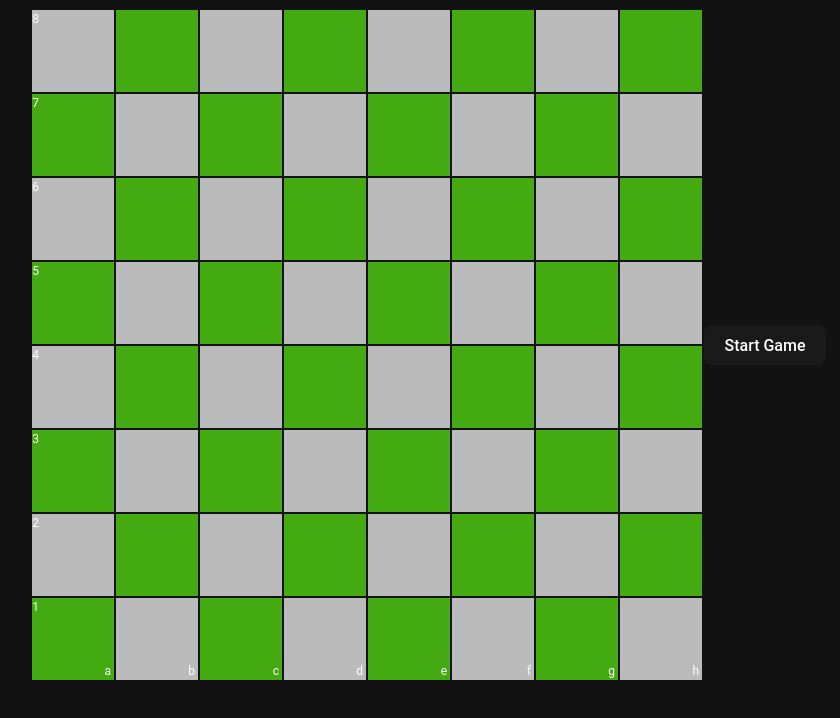
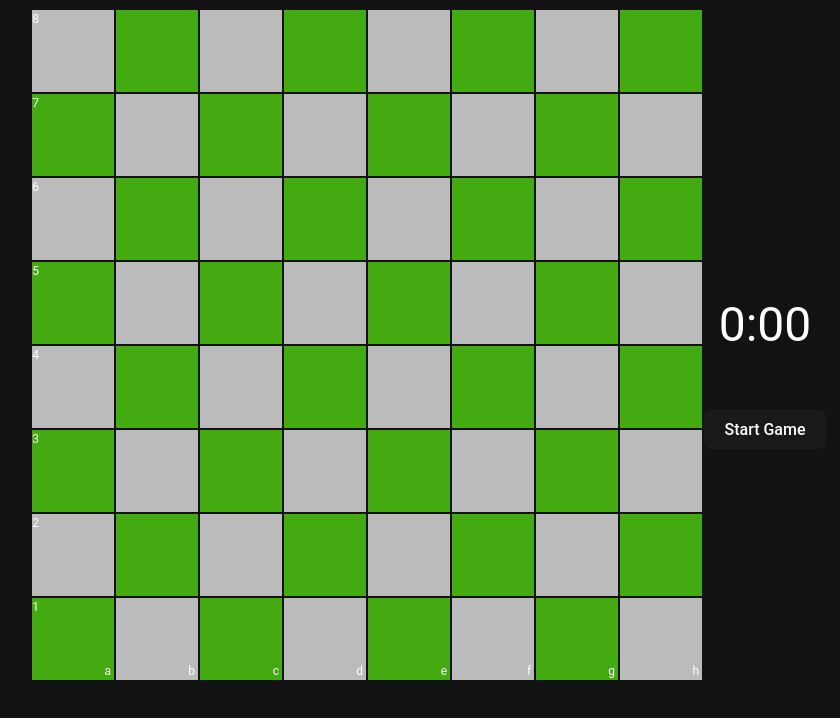
Before and after one commit to robinpunn/promotional-email, a React (Vite) app: page / in a window 1280 px wide. Shown: the top 718 px of the page, without its empty margins (212-1052 px from the left). Built offline with nearby package versions, Linux system fonts and the light colour scheme.

Commit message:
timer and timer button functional

```diff
--- a/src/App.css
+++ b/src/App.css
@@ -12,3 +12,10 @@
   justify-content: space-between;
   font-family: 'Roboto', sans-serif;
 }
+
+.other-container {
+  display: flex;
+  flex-direction: column;
+  align-items: center;
+  justify-content: space-between;
+}
--- a/src/App.jsx
+++ b/src/App.jsx
@@ -9,12 +9,13 @@ import Timer from "./components/Timer";
 function App() {
   const [board, setBoard] = useState(null);
   const [id, setId] = useState(null);
-  const [countDown, setCountDown] = useState("");
+  const [countDown, setCountDown] = useState("0:00");
   const [preCountDown, setPreCountDown] = useState("");
   const [countDownStart, setCountDownStart] = useState(false);
 
   useEffect(() => {
     let interval = null;
+
     if (countDownStart) {
       if (preCountDown > 0) {
         interval = setInterval(() => {
@@ -23,19 +24,18 @@ function App() {
       } else if (countDown > 0) {
         interval = setInterval(() => {
           setCountDown((countDown) => countDown - 1);
-          console.log(countDown);
         }, 1000);
+      } else {
+        setCountDownStart(false);
       }
     } else {
       clearInterval(interval);
-      setCountDownStart(false);
     }
     return () => clearInterval(interval);
   }, [countDownStart, countDown, preCountDown]);
 
   /*start timer function*/
   const handleStart = () => {
-    /*set gameTime to 30*/
     setCountDownStart(true);
     setPreCountDown(3);
     setCountDown(30);
@@ -46,8 +46,10 @@ function App() {
       <div className="board-container">
         <ChessBoard setBoard={setBoard} preCountDown={preCountDown} id={id} />
       </div>
-      <Start handleStart={handleStart} countDownStart={countDownStart} />
-      {countDown > 0 && preCountDown === 0 && <Timer time={countDown} />}
+      <div className="other-container">
+        <Timer time={countDown} />
+        <Start handleStart={handleStart} disabled={countDownStart} />
+      </div>
     </div>
   );
 }
--- a/src/components/ChessBoard.css
+++ b/src/components/ChessBoard.css
@@ -45,6 +45,10 @@
 }
 
 @media screen and (min-width: 40rem) {
+  .boared {
+    width: 100%;
+    height: 100%;
+  }
   .white {
     width: 80x;
     height: 80px;
--- a/src/components/PreCount.jsx
+++ b/src/components/PreCount.jsx
@@ -3,7 +3,9 @@ import React from "react";
 function PreCount({ time }) {
   return (
     <tbody className="precount" style={{ color: "white", fontSize: "3rem" }}>
-      {time}
+      <tr>
+        <td>{time}</td>
+      </tr>
     </tbody>
   );
 }
--- a/src/components/Start.jsx
+++ b/src/components/Start.jsx
@@ -1,12 +1,10 @@
 import React from "react";
 
-function Start({ handleStart, countDownStart }) {
+function Start({ handleStart, disabled }) {
   return (
-    <div>
-      <button onClick={handleStart} disabled={countDownStart}>
-        Start Game
-      </button>
-    </div>
+    <button className="start" onClick={handleStart} disabled={disabled}>
+      Start Game
+    </button>
   );
 }
 
--- a/src/components/Timer.jsx
+++ b/src/components/Timer.jsx
@@ -1,11 +1,7 @@
 import React from "react";
 
 function Timer({ time }) {
-  return (
-    <div>
-      <p style={{ color: "white", fontSize: "3rem" }}>{time}</p>
-    </div>
-  );
+  return <p style={{ color: "white", fontSize: "3rem" }}>{time}</p>;
 }
 
 export default Timer;
--- a/src/index.css
+++ b/src/index.css
@@ -24,7 +24,6 @@ a:hover {
 body {
   margin: 0.5rem;
   display: flex;
-  flex-direction: column;
   place-items: center;
 }
 
@@ -65,6 +64,13 @@ button:focus-visible {
   }
 }
 
+@media screen and (min-width: 40rem) {
+  body {
+    flex-direction: column;
+    justify-self: space-between;
+  }
+}
+
 @media screen and (max-width: 20rem) {
   body {
     height: 20rem;
```
